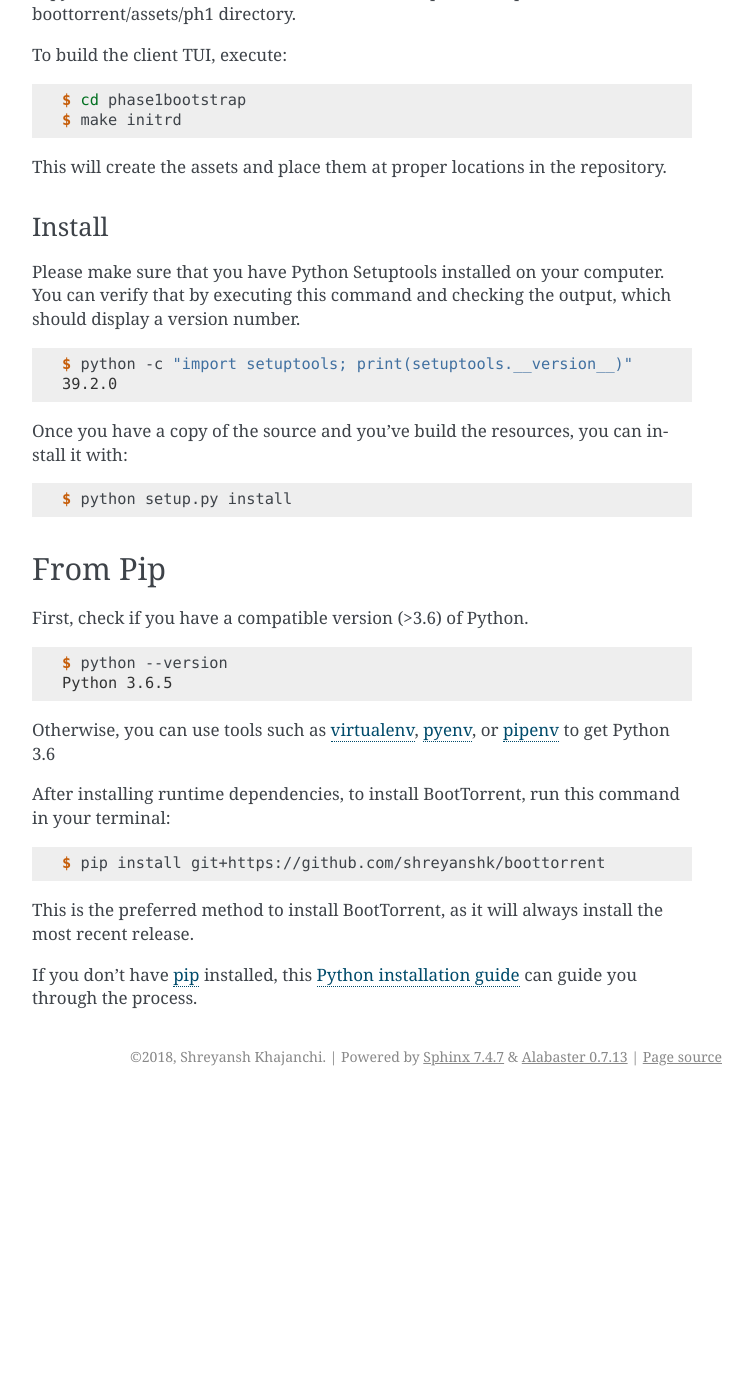
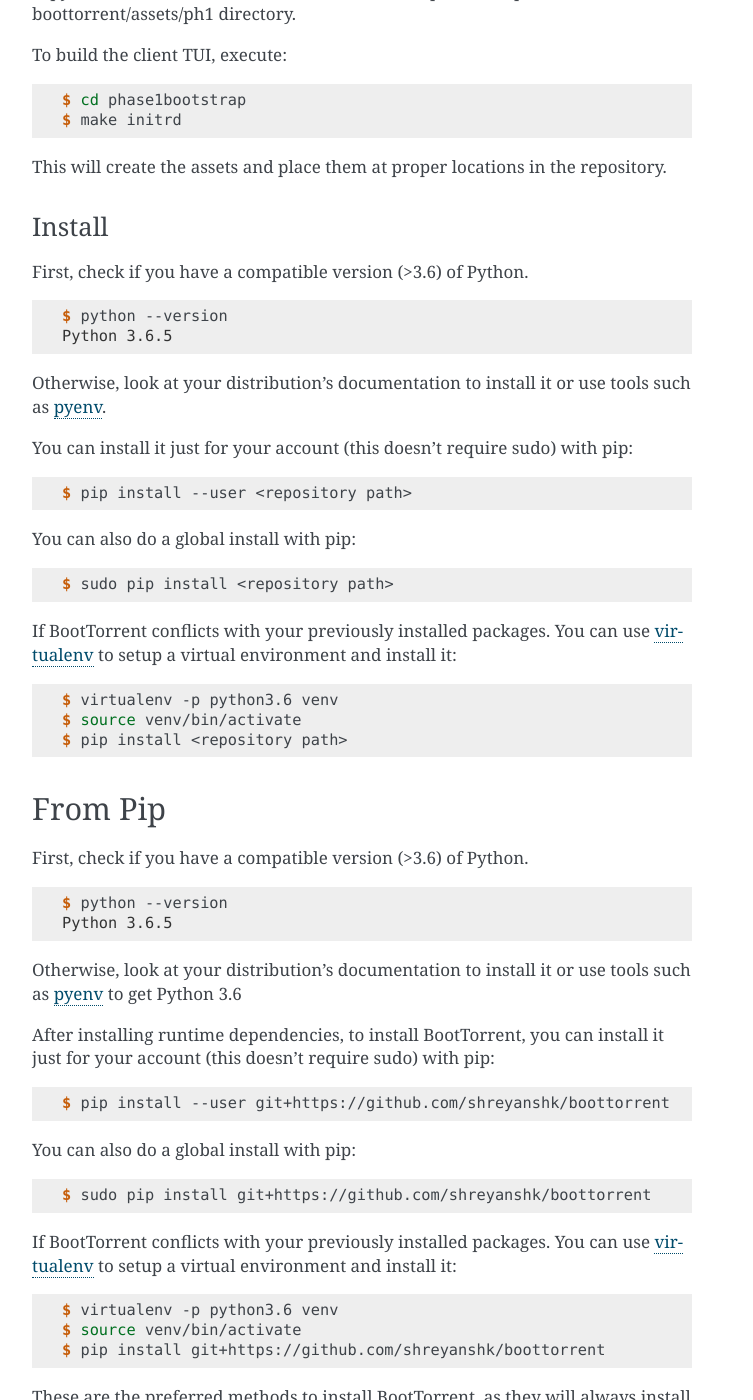
Before and after one commit to shreyanshk/boottorrent, a Sphinx documentation site: the page built from docs/installation.rst, in a window 1280 px wide and 1400 px high, scrolled down 1663 px. Shown: the whole window, without its empty margins (388-1141 px from the left). Built offline with Sphinx 7.4.7, drawn with Linux system fonts in a browser that asks for light colours; pages that are not in the unit, such as notebooks, are missing from menus; before the commit the page ends 2759 px from its top, so only the background shows below that; some of the changed text lies outside the part shown.

Commit message:
docs: installation: update instructions, faq: fix mistake

```diff
--- a/docs/faq.rst
+++ b/docs/faq.rst
@@ -27,9 +27,11 @@
 
 In such a case, unfortunately, you may not be able to run BootTorrent. Because BootTorrent depends on using the DHCP protocol to prepare the clients for booting it needs to be the exclusive DHCP server on the network and the present DHCP server may conflict.
 
+Ask your network administrator to either turn off the active DHCP server [WIP: or reconfigure it's settings to reflect parameters as displayed by BootTorrent when starting up.]
+
 I have exotic hardware and BootTorrent doesn't include it's drivers/software/firmware etc. What can I do to make it work?
 -------------------------------------------------------------------------------------------------------------------------
 
-BootTorrent's Phase 1 Linux system is an easy to modify/extend customized SliTaz distribution. All the files required to generate this distribution are placed in phase1bootstrap/slitaz/ directory inside source repository and can be generated with `Tazlito <http://doc.slitaz.org/en:handbook:genlivecd>`_.
-The file ``distro-packages.list`` lists all the packages that are installed in the generated live image and more SliTaz packages can be added if desired.
+BootTorrent's Phase 1 Linux system is an easy to modify/extend customized SliTaz distribution. All the files required to generate this distribution are placed in phase1bootstrap/slitaz/ directory inside source repository and can be generated with `Tazlito <http://doc.slitaz.org/en:handbook:genlivecd>`_. The file ``distro-packages.list`` lists all the packages that are installed in the generated live image and more SliTaz packages can be added if desired.
+
 You can modify these files according to your needs and then place the generated files at their correct location as specified in the `Build documentation <https://boottorrent.readthedocs.io/en/latest/installation.html#from-sources>`_. You can also read the SliTaz's `hacking guide <http://doc.slitaz.org/en:handbook:hacklivecd>`_ for information on how you can further modify the live image.
--- a/docs/installation.rst
+++ b/docs/installation.rst
@@ -83,7 +89,7 @@
     $ go get github.com/jroimartin/gocui
     $ go get gopkg.in/yaml.v2
 
-To build the SliTaz live image that is run on the client, copy the phase1bootstrap/slitaz/ directory to a Virtual Machine or computer running SliTaz with `Tazlito <http://doc.slitaz.org/en:handbook:genlivecd>`_ installed. Then, open a console and execute:
+To build the SliTaz live image that is run on the client, copy the phase1bootstrap/slitaz/ directory to a Virtual Machine or computer running SliTaz with `Tazlito`_ installed. Then, open a console and execute:
 
 .. code-block:: console
 
@@ -106,19 +112,38 @@
 Install
 ~~~~~~~
 
-Please make sure that you have Python Setuptools installed on your computer.
-You can verify that by executing this command and checking the output, which should display a version number.
+First, check if you have a compatible version (>3.6) of Python.
 
 .. code-block:: console
 
-    $ python -c "import setuptools; print(setuptools.__version__)"
-    39.2.0
+    $ python --version
+    Python 3.6.5
 
-Once you have a copy of the source and you've build the resources, you can install it with:
+Otherwise, look at your distribution's documentation to install it or use tools such as `pyenv`_.
+
+.. _`pyenv`: https://github.com/pyenv/pyenv
+
+You can install it just for your account (this doesn't require sudo) with pip:
 
 .. code-block:: console
 
-    $ python setup.py install
+    $ pip install --user <repository path>
+
+You can also do a global install with pip:
+
+.. code-block:: console
+
+    $ sudo pip install <repository path>
+
+If BootTorrent conflicts with your previously installed packages. You can use `virtualenv`_ to setup a virtual environment and install it:
+
+.. code-block:: console
+
+    $ virtualenv -p python3.6 venv
+    $ source venv/bin/activate
+    $ pip install <repository path>
+
+.. _virtualenv: https://github.com/pypa/virtualenv
 
 From Pip
 --------
@@ -130,19 +155,33 @@
     $ python --version
     Python 3.6.5
 
-Otherwise, you can use tools such as `virtualenv`_, `pyenv`_, or `pipenv`_ to get Python 3.6
+Otherwise, look at your distribution's documentation to install it or use tools such as `pyenv`_ to get Python 3.6
 
-.. _`virtualenv`: https://github.com/pypa/virtualenv
 .. _`pyenv`: https://github.com/pyenv/pyenv
-.. _`pipenv`: https://github.com/pypa/pipenv
 
-After installing runtime dependencies, to install BootTorrent, run this command in your terminal:
+After installing runtime dependencies, to install BootTorrent, you can install it just for your account (this doesn't require sudo) with pip:
 
 .. code-block:: console
 
+    $ pip install --user git+https://github.com/shreyanshk/boottorrent
+
+You can also do a global install with pip:
+
+.. code-block:: console
+
+    $ sudo pip install git+https://github.com/shreyanshk/boottorrent
+
+If BootTorrent conflicts with your previously installed packages. You can use `virtualenv`_ to setup a virtual environment and install it:
+
+.. code-block:: console
+
+    $ virtualenv -p python3.6 venv
+    $ source venv/bin/activate
     $ pip install git+https://github.com/shreyanshk/boottorrent
 
-This is the preferred method to install BootTorrent, as it will always install the most recent release.
+.. _virtualenv: https://github.com/pypa/virtualenv
+
+These are the preferred methods to install BootTorrent, as they will always install the most recent release.
 
 If you don't have `pip`_ installed, this `Python installation guide`_ can guide
 you through the process.
```
Also changed, not shown: other parts of docs/installation.rst (+11 -5 lines).
